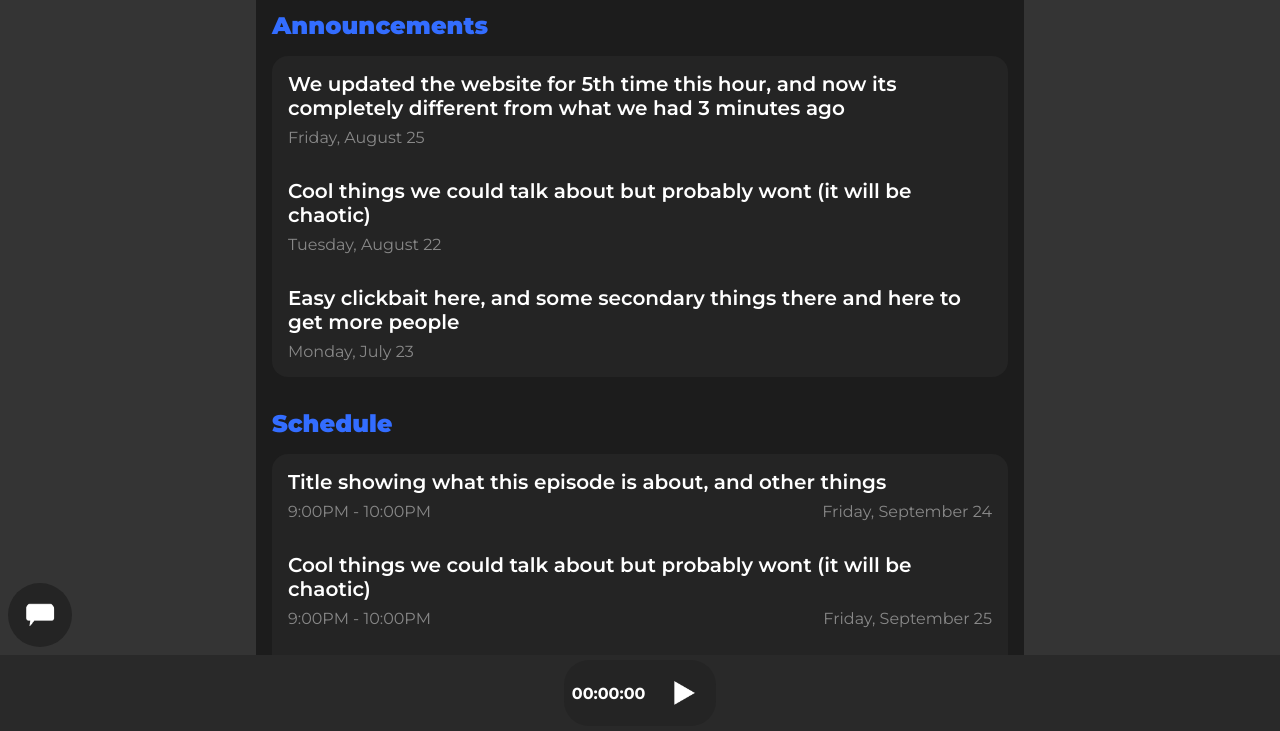
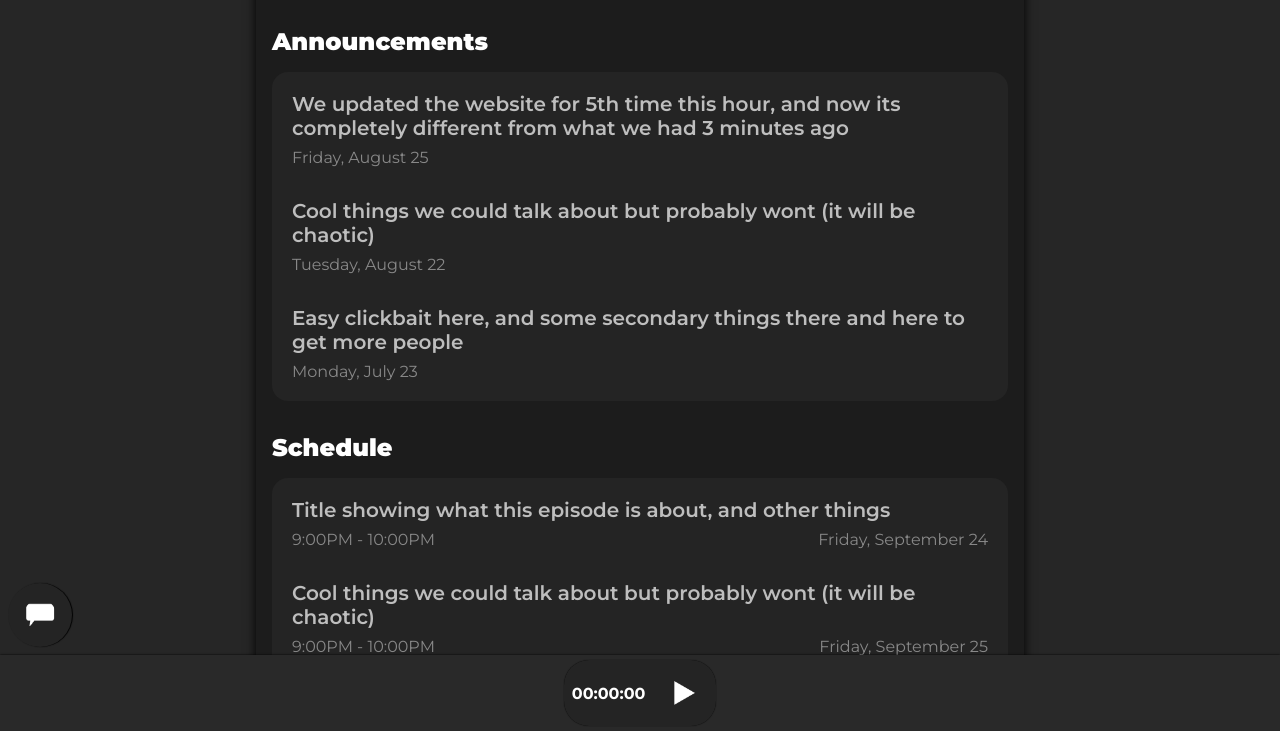
Before and after one commit to IMSA-IDET/IMSAradio, a website: page public/html/home.html in a window 1280 px wide. Shown: the part 69-800 px from the top of the page. Drawn offline with nearby package versions, Linux system fonts and the light colour scheme; files whose address does not match are found by name.

Commit message:
style changes

```diff
--- a/public/css/audio-container.css
+++ b/public/css/audio-container.css
@@ -3,7 +3,7 @@
     width: 100vw;
     padding-bottom: 5px;
     padding-top: 5px;
-
+    box-shadow: 0px 0px 2px black;
 
 }
 #bottomnav {
@@ -12,6 +12,7 @@
     height: fit-content;
     width: fit-content;
     position: fixed;
+
 }
 
 #control-container {
@@ -25,7 +26,7 @@
     align-items: center;
     padding: 1vh;
     border-radius: 25px;
-
+    box-shadow: 0px 0px 1px black;
 
 }
 
--- a/public/css/chat.css
+++ b/public/css/chat.css
@@ -6,6 +6,7 @@
     border-radius: 100%;
     margin-bottom: 1vh;
     margin-left: 1vh;
+    box-shadow: 1px 0px 1px black;
 }
 
 #chat-button:hover {
--- a/public/css/dark-theme.css
+++ b/public/css/dark-theme.css
@@ -3,7 +3,7 @@
 
 :root {
     /* colors */
-    --body-background-color: #343434;
+    --body-background-color: #262626;
     --primary-div-background: #292929;
     --nav-underline-color: #ffffff;
     --focus-text-color: #ffffff;
--- a/public/css/navbar.css
+++ b/public/css/navbar.css
@@ -10,6 +10,7 @@
     align-items: center;
     padding: 0;
     margin: 0;
+    box-shadow: 0px .2px 2px black;
 
 }
 
--- a/public/css/home.css
+++ b/public/css/schedule-announcements.css
@@ -1,14 +1,15 @@
 #doc {
-    width: 768px;
+    width: 60vw;
     position: absolute;
     background-color: #1c1c1c;
     left: 50%;
     transform: translateX(-50%);
-    padding-top: 64px;
+    padding-top: 10vh;
     padding-bottom: 86px;
     color: white;
     overflow-y: auto;
-    height: auto;
+    height: 75%;
+    box-shadow: 0px 0px 10px black;
 }
 
 .container {
@@ -19,32 +20,48 @@
     font-weight: 900;
     font-size: 24px;
     margin-bottom: 16px;
-    color: #336dff;
+    color: var(--focus-text-color);
 }
 
 .list {
     border-radius: 16px;
     background-color: #242424;
-    padding: 16px;
+    padding: 2.5vh;
+    height: fit-content;
 }
 
 .event {
     margin-bottom: 32px;
+
 }
 
 .eventtitle {
     font-weight: 600;
-    font-size: 20px;
+    font-size: 2.5vh;
     margin-bottom: 8px;
+    color: #bebebe;
 }
 
 .eventtime {
     display: inline;
     color: #888888;
+    font-size: 2vh;
 }
 
 .eventdate {
     display: inline;
     float: right;
     color: #888888;
+    font-size: 2vh;
 }
+
+@media screen and (max-device-width: 600px) {
+#doc {
+    width: 98vw;
+}
+
+.eventtitle {
+    font-size: 1.25vh;
+}
+
+}
--- a/public/html/home.html
+++ b/public/html/home.html
@@ -1,14 +1,14 @@
 <html>
 
 <head>
-    <link rel="stylesheet" href="/css/home.css">
+    <link rel="stylesheet" href="/css/schedule-announcements.css">
     <link rel="stylesheet" href="/css/dark-theme.css">
     <link rel="stylesheet" href="/css/navbar.css">
     <link rel="stylesheet" href="/css/mobile/mobile-nav.css">
     <link rel="stylesheet" href="/css/audio-container.css">
     <link rel="stylesheet" href="/css/mobile/mobile-audiocontrol.css">
     <link rel="stylesheet" href="/css/chat.css">
-    <link rel="icon" href="img/logo.png" type="image/png" sizes="128x128 64x64 32x32 16x16 8x8">
+    <link rel="icon" href="img/logo.svg" type="image/svg" sizes="128x128 64x64 32x32 16x16 8x8">
     <link rel="apple-touch-icon" href="img/logo.png">
 </head>
 
```
